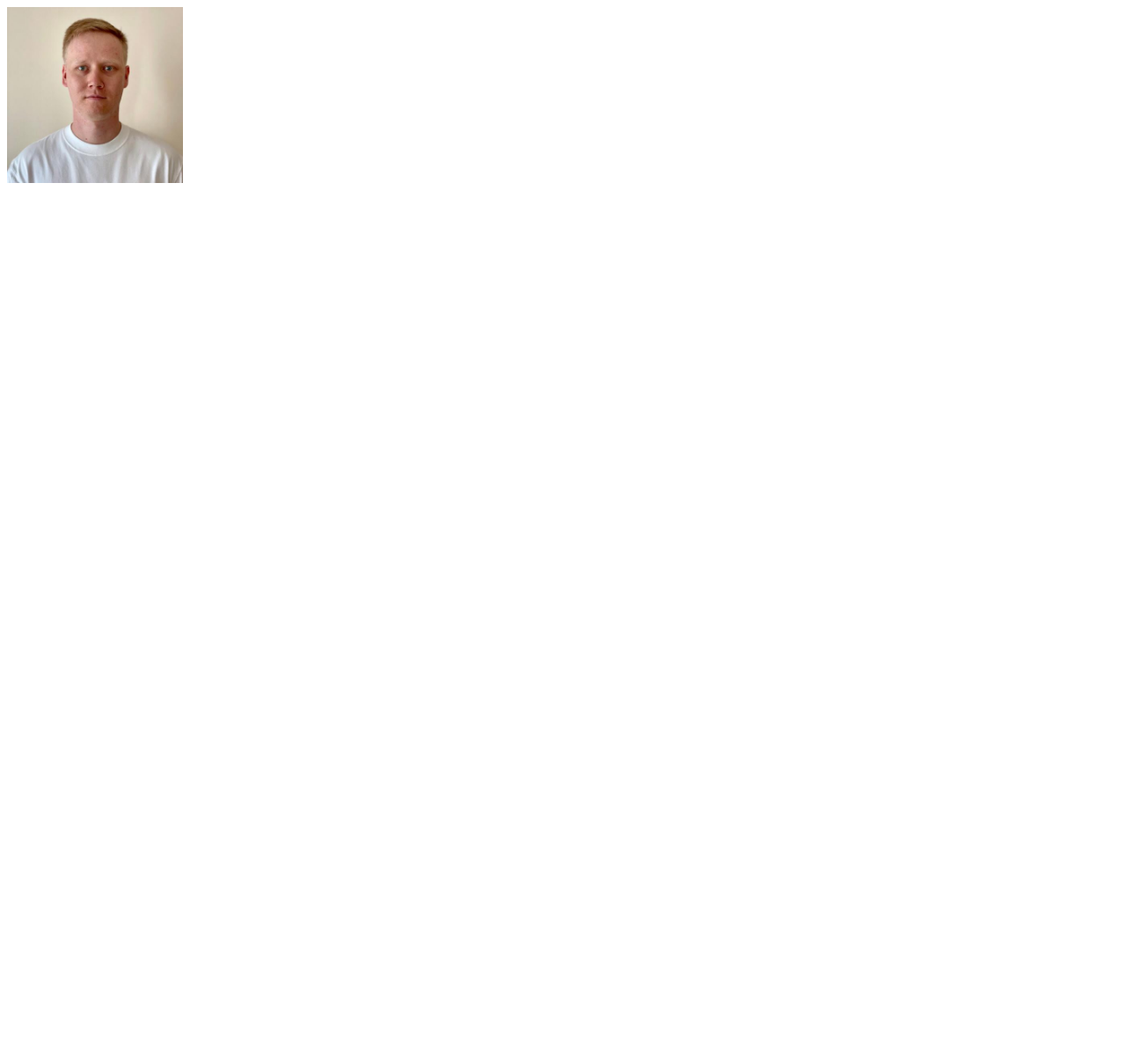
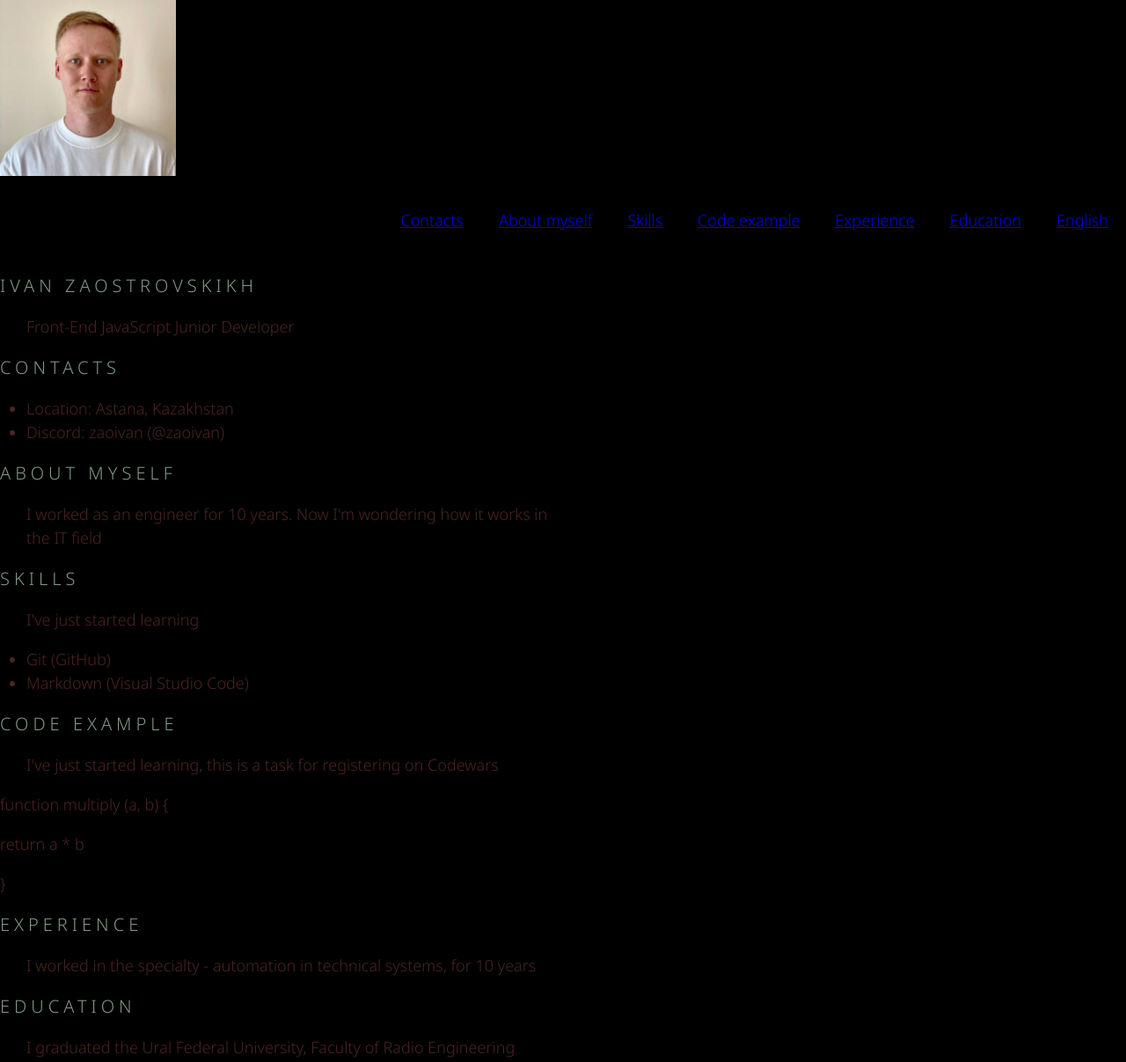
Before and after one commit to zaoivan/rsschool-cv, a plain HTML site: page index.html in a window 1280 px wide. Shown: the top 1207 px of the page at 88% size. Before the commit the page ends 800 px from the top, so only its background shows below. Drawn offline with Linux system fonts and the light colour scheme.

Commit message:
docs: add style.css file

```diff
--- a/index.html
+++ b/index.html
@@ -6,10 +6,77 @@
     <meta name="viewport" content="width=device-width, initial-scale=1.0">
     <title>cv</title>
     <link rel="icon" href="assets/favicon.ico">
+    <link rel="preconnect" href="https://fonts.googleapis.com">
+    <link rel="preconnect" href="https://fonts.gstatic.com" crossorigin>
+    <link href="https://fonts.googleapis.com/css2?family=Noto+Sans:wght@100;300&display=swap" rel="stylesheet">
 </head>
 <body>
-    <img src="assets/PHOTO-2022-11-01-19-31-11.jpg" alt="my photo" width="200" height="200">
     <link rel="stylesheet" href="style.css">
-
+    <header class = "header">
+        <div class = "container">
+            <img src="assets/PHOTO-2022-11-01-19-31-11.jpg" alt="my photo" width="200" height="200">
+            <nav class="nav">
+                <ul class="nav-list">
+                  <li class="nav-item"><a href="#contacts" class="nav-link">Contacts</a></li>
+                  <li class="nav-item"><a href="#summary" class="nav-link">About myself</a></li>
+                  <li class="nav-item"><a href="#skills" class="nav-link">Skills</a></li>
+                  <li class="nav-item"><a href="#code" class="nav-link">Code example</a></li>
+                  <li class="nav-item"><a href="#experience" class="nav-link">Experience</a></li>
+                  <li class="nav-item"><a href="#education" class="nav-link">Education</a></li>
+                  <li class="nav-item"><a href="#english" class="nav-link">English</a></li>
+                </ul>
+              </nav>
+        </div>
+    </header>
+    <main class = "main" class = "main-container">
+        <div class = "container">
+            <section class="section" id="profile">
+                <h1 class="section-title">Ivan Zaostrovskikh</h1>
+                <p class="section-item">Front-End JavaScript Junior Developer</p>
+            </section>
+            <section class="section" id="contacts">
+                <h2 class="section-title">Contacts</h2>
+                <ul class="section-item">
+                    <li><span>Location:</span> Astana, Kazakhstan</li>
+                    <li><span>Discord:</span> zaoivan (@zaoivan) </li>
+                </ul>
+            </section>
+            <section class="section" id="summary">
+                <h2 class="section-title">About myself</h2>
+                <p class="section-item">I worked as an engineer for 10 years. Now I'm wondering how it works in the IT field</p>
+            </section>
+            <section class="section" id="skills">
+                <h2 class="section-title">Skills</h2>
+                <p class="section-item">I've just started learning</p>
+                <ul class="section-item">
+                    <li>Git (GitHub)</li>
+                    <li>Markdown (Visual Studio Code)</li>
+                </ul>
+            </section>
+            <section class="section" id="code">
+                <h2 class="section-title">Code example</h2>
+                <p class="section-item">
+                    I've just started learning, this is a task for registering on Codewars</p>
+                <p>function multiply (a, b) {</p>
+                <p>return a * b</p>
+                <p>}</p>
+            </section>
+            <section class="section" id="experience">
+                <h2 class="section-title">Experience</h2>
+                <p class="section-item">I worked in the specialty - automation in technical systems, for 10 years</p>
+            </section>
+            <section class="section" id="education">
+                <h2 class="section-title">Education</h2>
+                <p class="section-item">I graduated the Ural Federal University, Faculty of Radio Engineering</p>
+            </section>
+            <section class="section" id="english">
+                <h2 class="section-title">English</h2>
+                <p class="section-item">B1+ Intermediate - I study with a tutor. I participated in the work and travel program in America</p>
+            </section>
+        </div>
+    </main>
+    <footer class = "footer">
+        <div class = "container"></div>
+    </footer>
 </body>
 </html>
--- a/style.css
+++ b/style.css
@@ -1 +1,108 @@
-font black;
+body {
+    font-family: 'Noto Sans', sans-serif;
+    background: black;
+    min-height: 100vh;
+    margin: 0;
+    padding: 0;
+    display: flex;
+    flex-direction: column;
+    justify-content: space-between;
+}
+
+* {
+    box-sizing: border-box;
+}
+
+/* .header {
+    border: 1px solid red; }
+
+.main {
+    border: 1px solid white; }
+
+.footer {
+    border: 1px solid blue; } */
+
+.container {
+    max-width: 1440px;
+    margin: 0 auto;
+}
+
+.nav-list {
+    display: flex;
+    justify-content: flex-end;
+    align-items: center;
+}
+
+html {
+    scroll-behavior: smooth;
+}
+
+.nav-list {
+    list-style: none;
+}
+
+.nav-link {
+    padding: 0 20px;
+    line-height: 50px;
+    transition: .3s;
+}
+.section-item a {
+    color: #829985;
+    text-decoration: none;
+    transition: color 0.5s;
+}
+
+.section-item a:hover {
+    color: #4d2323;
+}
+
+.main-container {
+    display: flex;
+    flex-wrap: wrap;
+}
+
+.section {
+    width: 50%;
+}
+
+body {
+    font-family: 'Noto Sans', sans-serif;
+    font-size: 18px;
+    font-weight: 400;
+    line-height: 1.5;
+    color: #4d2323;
+}
+
+.section-title {
+    font-size: 20px;
+    font-weight: 400;
+    text-transform: uppercase;
+    letter-spacing: 5px;
+    color: #829985;
+}
+
+.link {
+    text-decoration: none;
+    color: #829985;
+    transition: color 0.5s;
+}
+
+.link:hover {
+    color: #5d7260;
+}
+
+.section-item {
+    position: relative;
+    padding-left: 30px;
+}
+
+.section-item::before {
+    content: "";
+    position: absolute;
+    top: 8px;
+    left: 0px;
+    width: 10px;
+    height: 10px;
+    /*border: 1px solid #829985;
+    /* border-radius: 50%; */
+}
```
Also changed, not shown: cv.md (+1 -1 lines).
